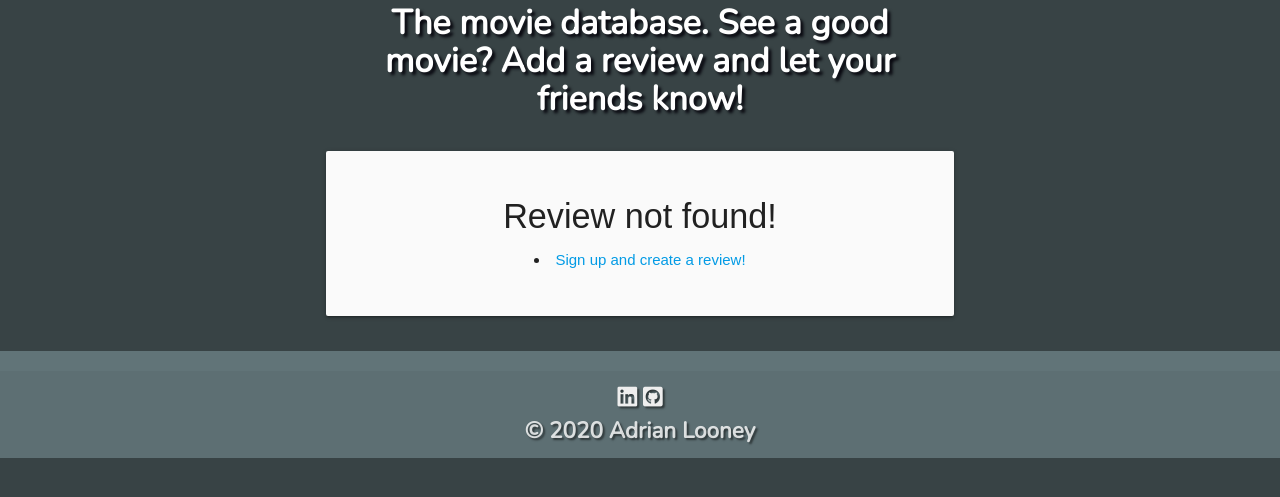
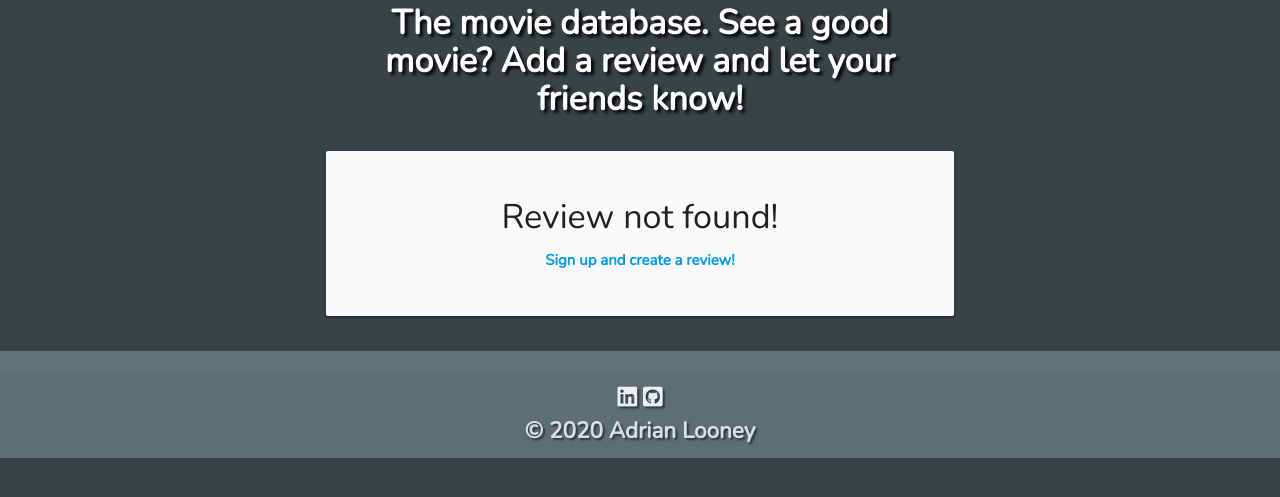
Before and after one commit to Jammerref2015/watchthisnext, a Flask app: page / in a window 1280 px wide. Shown: the part 196-693 px from the top of the page. Run offline with Flask 2, Linux system fonts and the light colour scheme; data that the repository does not hold is empty; some libraries are stand-ins or nearby versions.

Commit message:
Added styling to movie not found page

```diff
--- a/static/css/style.css
+++ b/static/css/style.css
@@ -189,6 +189,14 @@ body{
     font-size:160%;
 }
 
+/* Styling for movie not found */
+.movieNotFoundLinks{
+    font-family: Nunito;
+    font-weight: bold;
+    list-style-type:none;
+}
+
+
 /* Styling for star rating system. */
 .stars {
     display: inline-block;
--- a/templates/movies.html
+++ b/templates/movies.html
@@ -26,8 +26,7 @@
                     <button type="submit" class="light-blue darken-1 btn searchStyling">Enter</button>
                 </div>
                 {% else %}
-
-                <div class="col s12 center">
+                <div class="col s12 center movieNotFoundLinks">
                     <h4>Review not found!</h4>
                     {% if session.user  %}
                     <li><a href="{{ url_for('addmovie') }}">Click here to add a review.</a></li>
```
